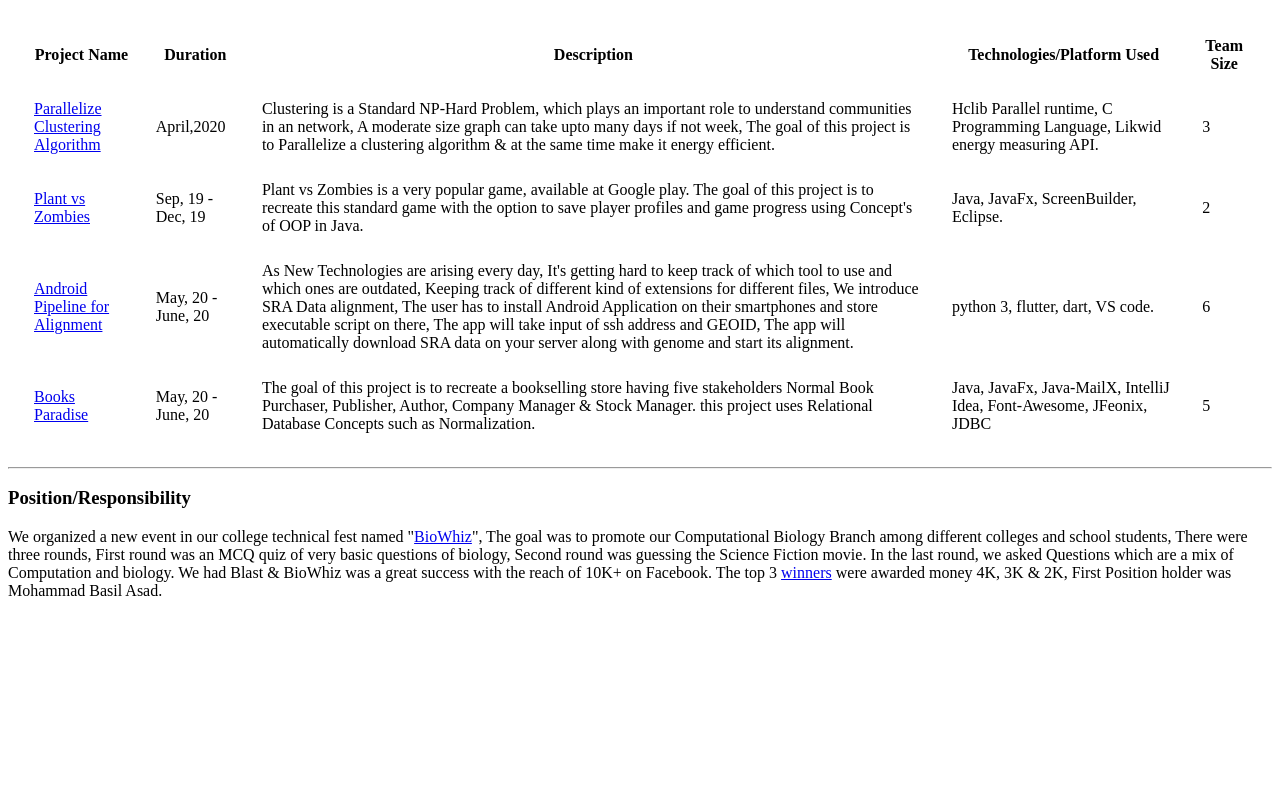
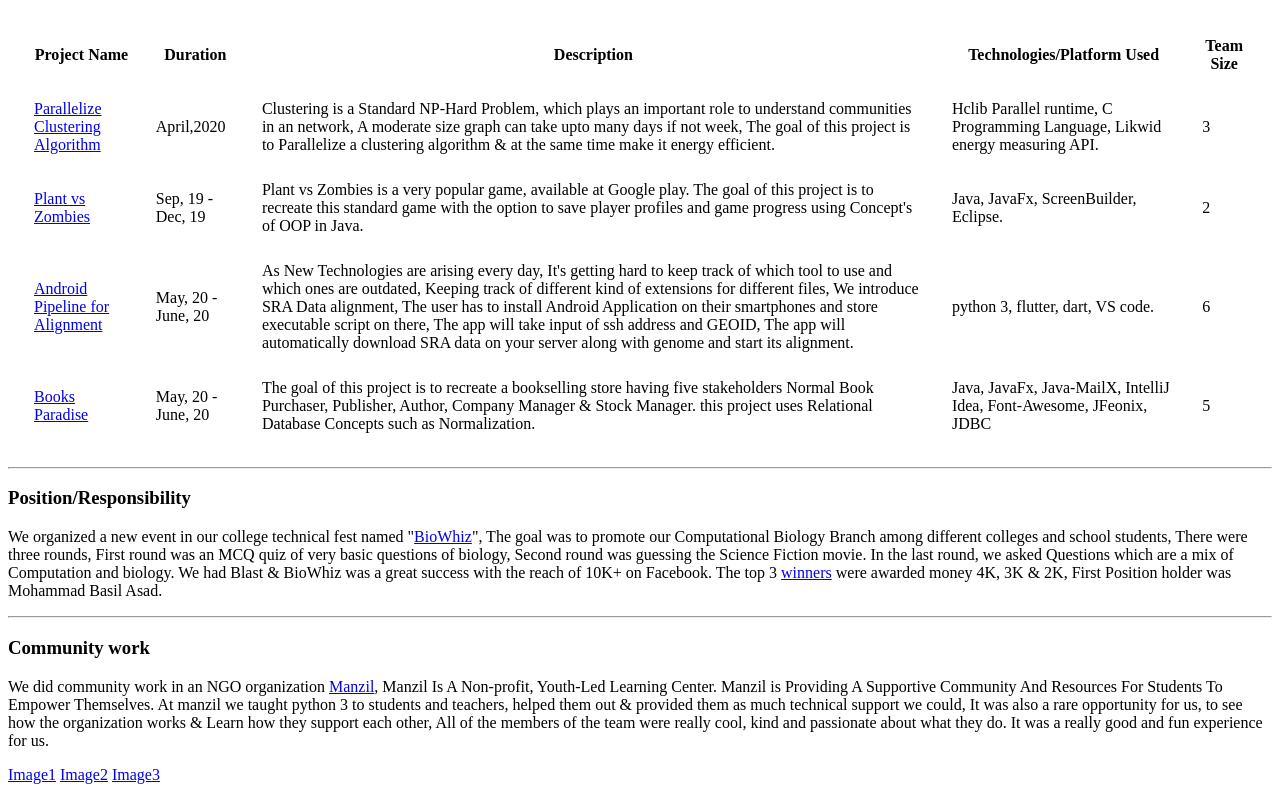
Before and after one commit to Guardianofgotham/My-Eportfolio, a plain HTML site: page index.html in a window 1280 px wide. Shown: the part 540-1340 px from the top of the page. Before the commit the page ends 1156 px from the top, so only its background shows below. Drawn offline with Linux system fonts and the light colour scheme.

Commit message:
Added Community workSection along with images

```diff
--- a/index.html
+++ b/index.html
@@ -146,6 +146,20 @@
     <a href="images/biowhiz_winners.jpg" target="_blank">winners</a>
     were awarded money 4K, 3K & 2K, First Position holder was Mohammad Basil Asad.
   </p>
+  <hr>
+  <h3>
+    Community work
+  </h3>
+  <p>
+    We did community work in an NGO organization <a href="http://www.manzil.in/" target="_blank">Manzil</a>, Manzil Is A Non-profit, Youth-Led Learning Center. Manzil is Providing A Supportive Community And Resources For Students To Empower
+    Themselves. At manzil we taught python 3 to students and teachers, helped them out & provided them as much technical support we could, It was also a rare opportunity for us, to see how the organization works & Learn how they support each other,
+    All of the members of the team were really cool, kind and passionate about what they do. It was a really good and fun experience for us.
+  </p>
+  <p>
+    <a href="images/Manzil_1.jpg" target="_blank">Image1</a>
+    <a href="images/Manzil_2.jpg" target="_blank">Image2</a>
+    <a href="images/Manzil_3.jpg" target="_blank">Image3</a>
+  </p>
 </body>
 
 </html>
```
Also changed, not shown: images/Manzil_1.jpg (added), images/Manzil_2.jpg (added), images/Manzil_3.jpg (added).
